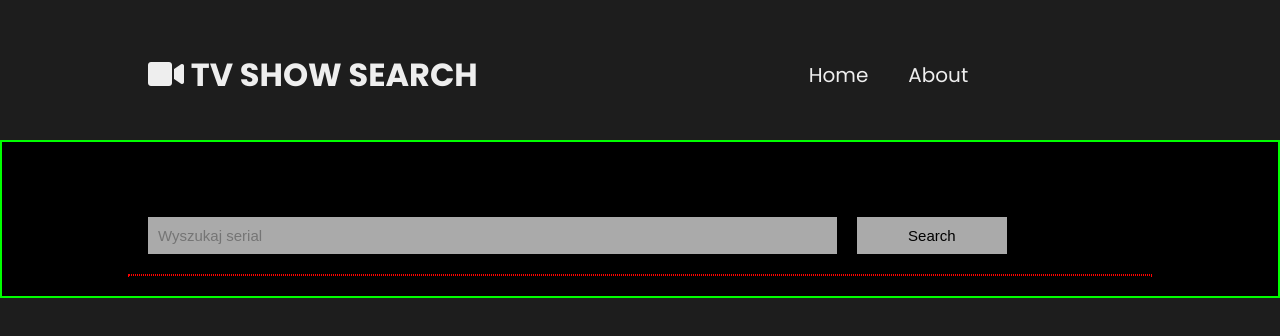
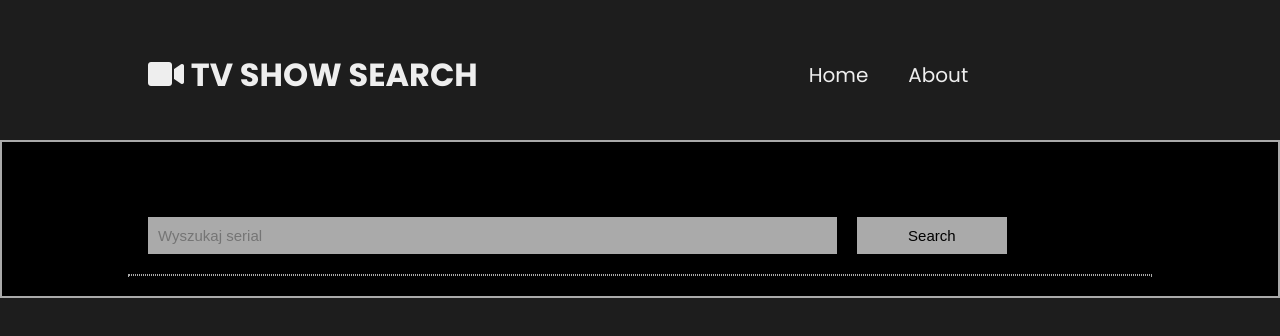
Before and after one commit to danielsuszek/movie-list, a React (Create React App) app: page / in a window 1280 px wide. Shown: the top 336 px of the page. Built offline with nearby package versions, Linux system fonts and the light colour scheme.

Commit message:
Update styles

```diff
--- a/src/components/Layout.module.scss
+++ b/src/components/Layout.module.scss
@@ -4,5 +4,4 @@
   background: $main-bg;
   display: flex;
   justify-content: center;
-  // align-items: center;
 }
--- a/src/pages/Home.module.scss
+++ b/src/pages/Home.module.scss
@@ -3,11 +3,11 @@
 .homepage {
   width: 100vw;
   padding: 20px;
-  border: 2px solid #0f0;
+  border: 2px solid #aaa;
   &__list {
     width: 80vw;
     margin: 0 auto;
-    border: 1px dotted #f00;
+    border: 1px dotted #aaa;
     display: flex;
     flex-wrap:wrap;
   }
```
